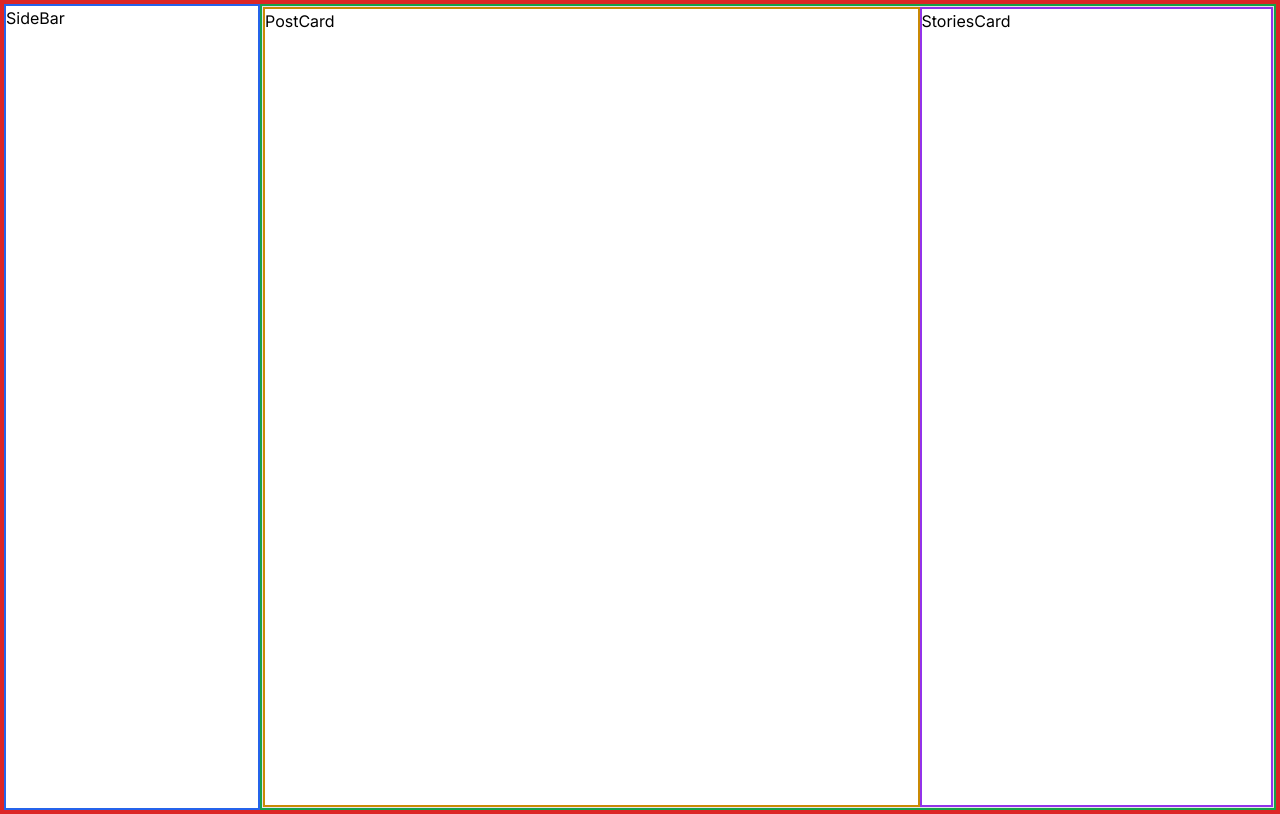
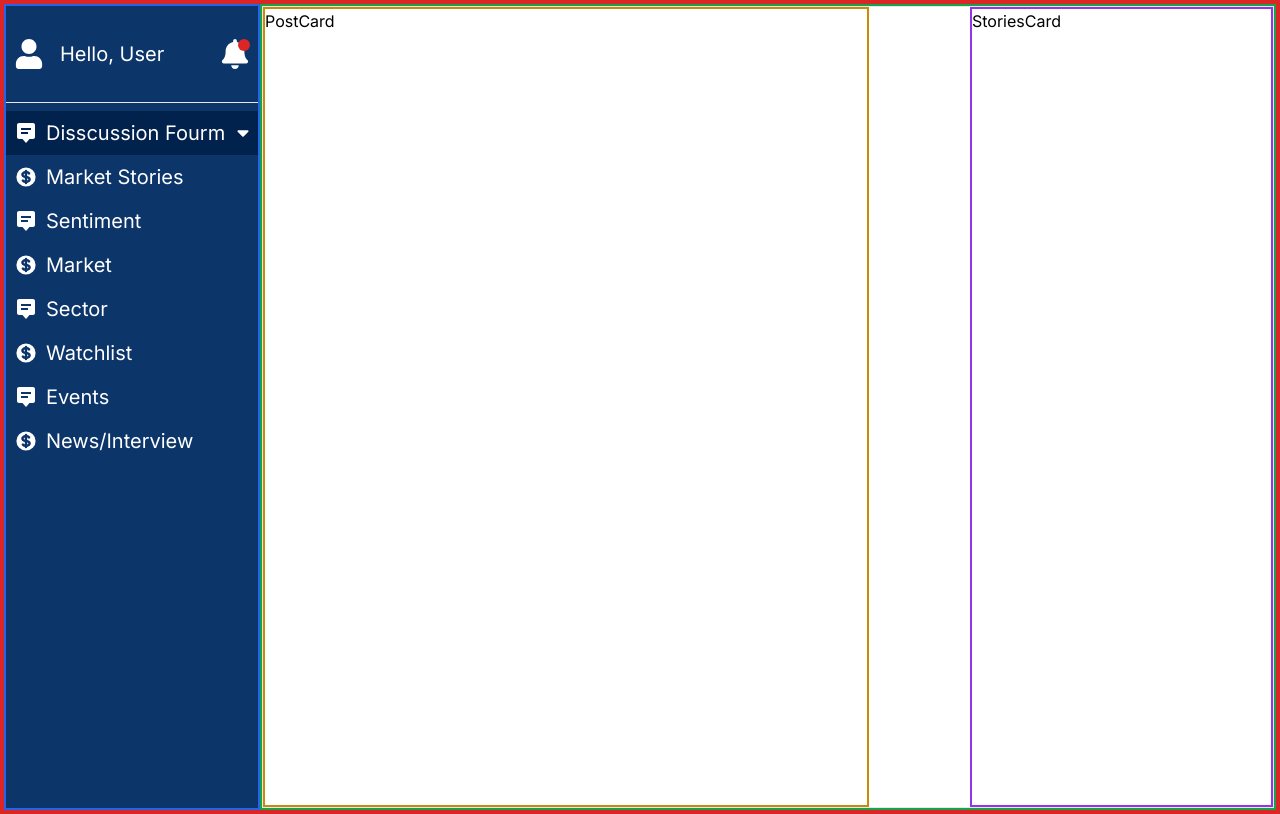
Before and after one commit to SiamIslamSagor/go_india_stocks-dashboard_layout, a Next.js app: page / in a window 1280 px wide. Built offline with nearby package versions, Linux system fonts and the light colour scheme.

Commit message:
[feat](sidebar) : added basic sidebar design with active route.

```diff
--- a/src/app/layout.js
+++ b/src/app/layout.js
@@ -12,7 +12,7 @@ export const metadata = {
 export default function RootLayout({ children }) {
   return (
     <html lang="en">
-      <body className={inter.className}>
+      <body suppressHydrationWarning={true} className={inter.className}>
         <div className="border-4 border-red-600 flex">
           <SideBar />
           {children}
--- a/src/app/page.js
+++ b/src/app/page.js
@@ -1,5 +1,4 @@
 import Feed from "@/components/Feed";
-import Image from "next/image";
 
 export default function Home() {
   return (
--- a/src/components/PostCard.jsx
+++ b/src/components/PostCard.jsx
@@ -1,6 +1,6 @@
 const PostCard = () => {
   return (
-    <div className="min-h-screen md:w-[65%] border-2 border-yellow-600">
+    <div className="min-h-screen md:w-[65%] lg:w-[60%] border-2 border-yellow-600">
       <h1 className="">PostCard</h1>
     </div>
   );
--- a/src/components/SideBar.jsx
+++ b/src/components/SideBar.jsx
@@ -1,9 +1,127 @@
+"use client";
+import Link from "next/link";
+import { FaBell, FaSortDown, FaUser } from "react-icons/fa";
+import { BiSolidMessageAltDetail } from "react-icons/bi";
+import { HiCurrencyDollar } from "react-icons/hi";
+import { useState } from "react";
+
 const SideBar = () => {
+  const [showSubRoutes, setShowSubRoutes] = useState(false);
+  const [activeRoute, setActiveRoute] = useState("Disscussion Fourm");
   return (
-    <div className="min-w-64 max-w-64 w-full border-2 border-blue-600  min-h-screen">
-      <h1 className="">SideBar</h1>
+    <div className="min-w-64 max-w-64 w-full border-2 border-blue-600 bg-navy text-white  min-h-screen">
+      <div className="">
+        <div className="flex items-center  justify-center min-h-24">
+          <div className="flex items-center gap-2 flex-1">
+            <div className="rounded-[50%] overflow-hidden cursor-pointer hover:bg-navy-dark p-2 duration-300 active:scale-95">
+              <FaUser className="text-3xl" />
+            </div>
+            <h3 className="text-xl">Hello, User</h3>
+          </div>
+          <div className="relative after:content-[''] after:absolute after:size-3 after:bg-red-600 after:top-2 after:right-2  after:rounded-[50%] cursor-pointer hover:bg-navy-dark p-2 duration-300 active:scale-95 rounded-[50%]">
+            <FaBell className="text-3xl" />
+          </div>
+        </div>
+        <hr className="pb-2" />
+        <div>
+          <div>
+            {routes?.map(route => (
+              <div key={route.name}>
+                <Link
+                  className={`flex gap-2 items-center text-xl p-2 pr-0 hover:bg-navy-dark duration-300 ${
+                    activeRoute === route.name && "bg-navy-dark"
+                  } `}
+                  href={route.path}
+                  onClick={() => {
+                    setActiveRoute(route.name);
+                    if (route.subRoutes) {
+                      setShowSubRoutes(show => !show);
+                    }
+                  }}
+                >
+                  <route.icon className="text-2xl" /> {route.name}{" "}
+                  {route.subRoutes && <FaSortDown className="-mt-2" />}
+                </Link>
+                {route.subRoutes &&
+                  route.subRoutes.map(subRoute => (
+                    <Link
+                      key={subRoute.name + "unique"}
+                      className={` gap-2 items-center text-xl px-6 py-2 hover:bg-navy-dark duration-300  ${
+                        activeRoute === subRoute.name && "bg-navy-dark"
+                      } ${showSubRoutes ? "flex" : "hidden"}`}
+                      onClick={() => setActiveRoute(subRoute.name)}
+                      href={subRoute.path}
+                    >
+                      <subRoute.icon className="text-2xl" /> {subRoute.name}
+                    </Link>
+                  ))}
+              </div>
+            ))}
+          </div>
+        </div>
+      </div>
     </div>
   );
 };
 
+const routes = [
+  {
+    name: "Disscussion Fourm",
+    path: "/",
+    icon: BiSolidMessageAltDetail,
+    subRoutes: [
+      {
+        name: "Market Stories 2",
+        path: "/",
+        icon: HiCurrencyDollar,
+      },
+      {
+        name: "Sentiment 2",
+        path: "/",
+        icon: BiSolidMessageAltDetail,
+      },
+      {
+        name: "Market 2",
+        path: "/",
+        icon: HiCurrencyDollar,
+      },
+    ],
+  },
+  {
+    name: "Market Stories",
+    path: "/",
+    icon: HiCurrencyDollar,
+  },
+  {
+    name: "Sentiment",
+    path: "/",
+    icon: BiSolidMessageAltDetail,
+  },
+  {
+    name: "Market",
+    path: "/",
+    icon: HiCurrencyDollar,
+  },
+  {
+    name: "Sector",
+    path: "/",
+    icon: BiSolidMessageAltDetail,
+  },
+  {
+    name: "Watchlist",
+    path: "/",
+    icon: HiCurrencyDollar,
+  },
+  {
+    name: "Events",
+    path: "/",
+    icon: BiSolidMessageAltDetail,
+  },
+  {
+    name: "News/Interview",
+    path: "/",
+    icon: HiCurrencyDollar,
+  },
+];
+
 export default SideBar;
--- a/src/components/StoriesCard.jsx
+++ b/src/components/StoriesCard.jsx
@@ -1,6 +1,6 @@
 const StoriesCard = () => {
   return (
-    <div className="min-h-screen md:w-[35%] border-2 border-purple-600 ">
+    <div className="min-h-screen md:w-[35%] lg:w-[30%] border-2 border-purple-600 ">
       <h1 className="">StoriesCard</h1>
     </div>
   );
--- a/tailwind.config.js
+++ b/tailwind.config.js
@@ -12,6 +12,11 @@ module.exports = {
         "gradient-conic":
           "conic-gradient(from 180deg at 50% 50%, var(--tw-gradient-stops))",
       },
+      colors: {
+        navy: "#0C356A",
+        "navy-dark": "#00224D",
+        "soft-red": "#FF6969",
+      },
     },
   },
   plugins: [],
```
